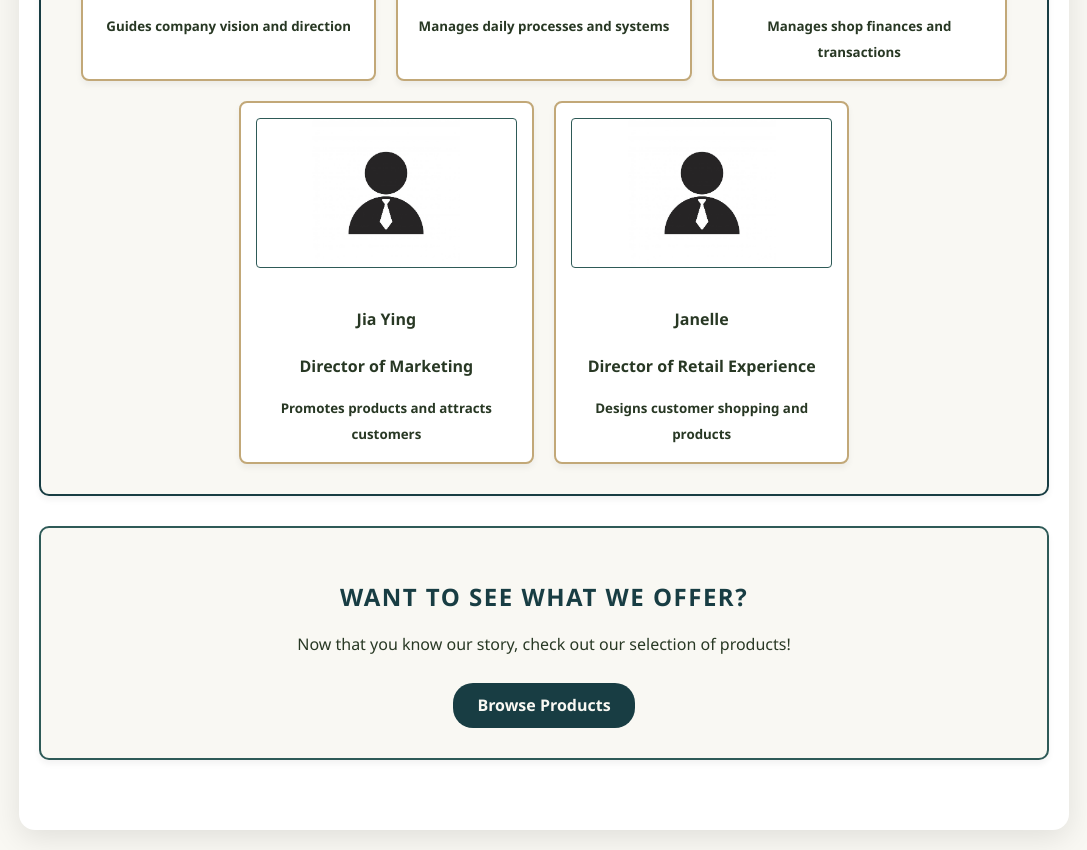
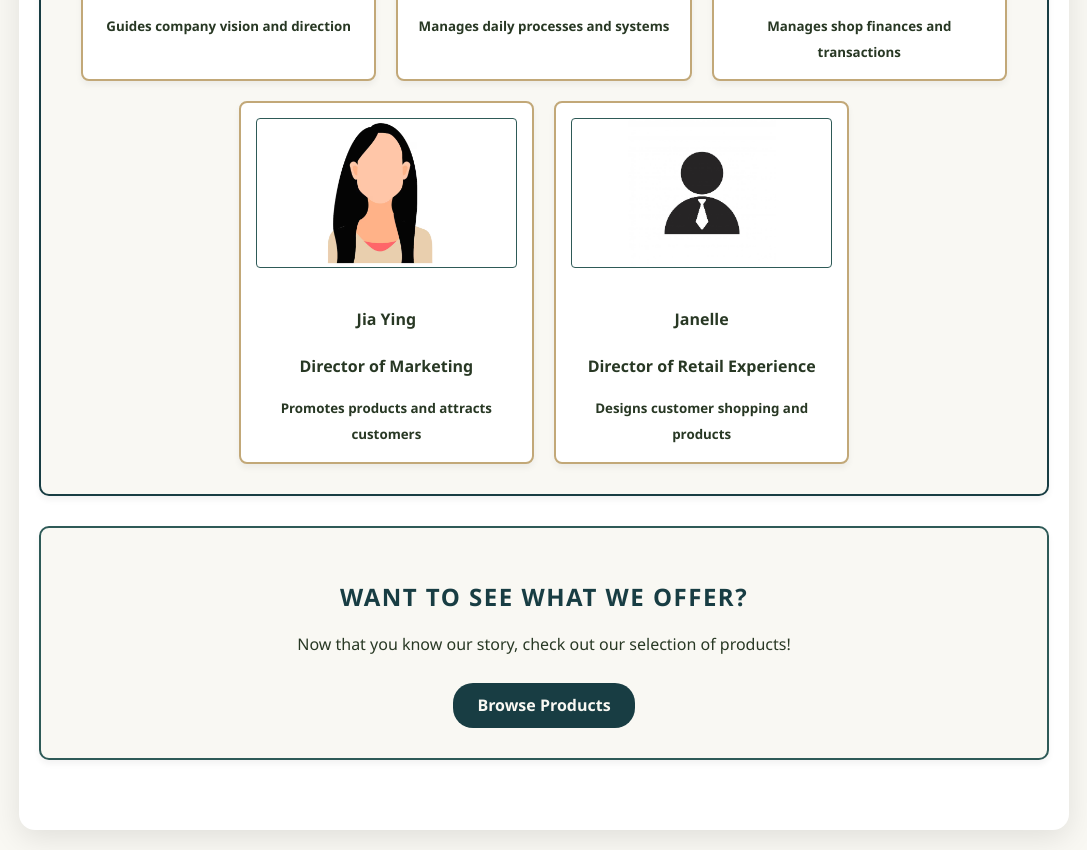
Before and after one commit to mehhdw/ITassn2, a plain HTML site: page About.html in a window 1280 px wide. Shown: the part 2222-3072 px from the top of the page, without its empty margins (96-1183 px from the left). Drawn offline with Linux system fonts and the light colour scheme.

Commit message:
Update About.html

```diff
--- a/About.html
+++ b/About.html
@@ -152,7 +152,7 @@
                 </div>
 
                 <div class="team-card">
-                    <img src="profile.jpg" alt="Jia Ying" class="team-pic">
+                    <img src="profile picture 1.png" alt="Jia Ying" class="team-pic">
                     <h4>Jia Ying</h4>
                     <p><strong>Director of Marketing</strong></p>
                     <small><strong>Promotes products and attracts customers</strong></small>
```
